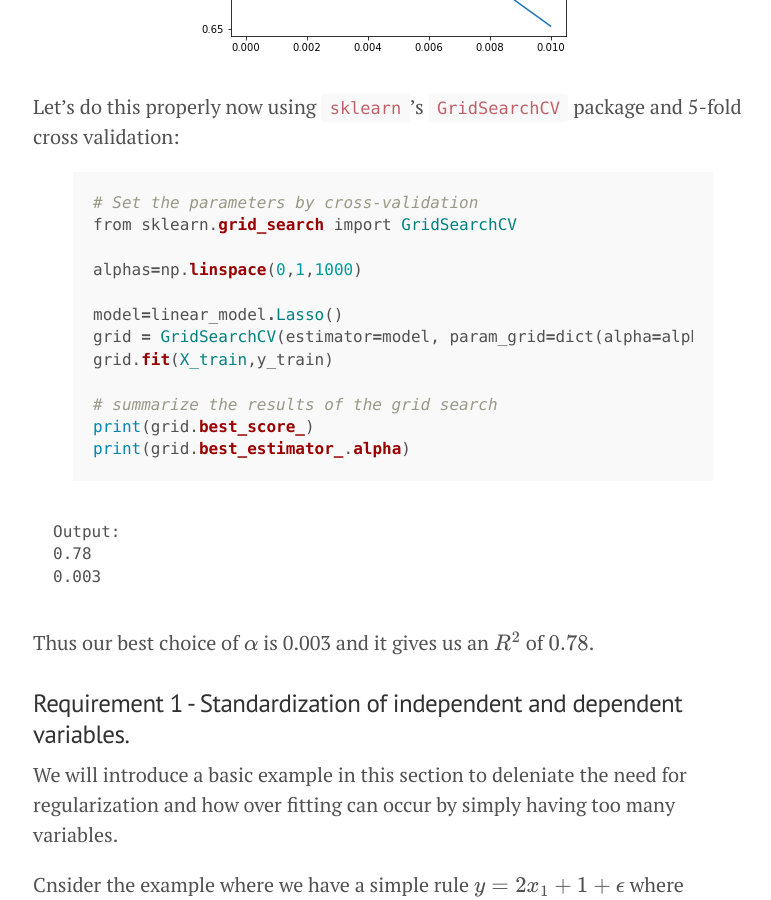
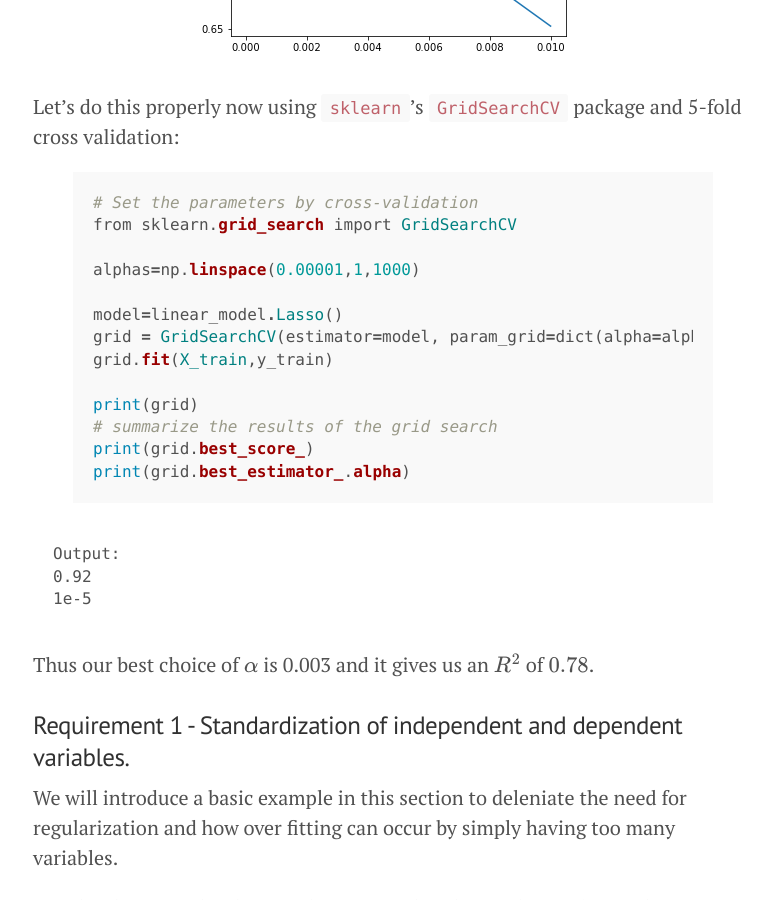
Before and after one commit to doriang102/doriang102.github.io, a Jekyll site: the page built from _posts/2017-10-13-model-selection,-regularization,-and-evaluation.md, in a window 1280 px wide and 900 px high, scrolled down 6285 px. Shown: the whole window, without its empty margins (247-1018 px from the left). Built offline with Jekyll 4.4.1, drawn with Linux system fonts in a browser that asks for light colours; our own code applies the rules of GitHub Pages for plain Markdown files; formulas are drawn with MathJax 3.

Commit message:
Update 2017-10-13-model-selection,-regularization,-and-evaluation.md

````diff
--- a/_posts/2017-10-13-model-selection,-regularization,-and-evaluation.md
+++ b/_posts/2017-10-13-model-selection,-regularization,-and-evaluation.md
@@ -128,12 +128,13 @@ plt.plot(scores)
 # Set the parameters by cross-validation
 from sklearn.grid_search import GridSearchCV
 
-alphas=np.linspace(0,1,1000)
+alphas=np.linspace(0.00001,1,1000)
 
 model=linear_model.Lasso()
 grid = GridSearchCV(estimator=model, param_grid=dict(alpha=alphas),cv=5)
 grid.fit(X_train,y_train)
 
+print(grid)
 # summarize the results of the grid search
 print(grid.best_score_)
 print(grid.best_estimator_.alpha)
@@ -141,8 +142,8 @@ print(grid.best_estimator_.alpha)
 
 ```
 Output:
-0.78
-0.003
+0.92
+1e-5
 ```
 
 Thus our best choice of $$\alpha$$ is 0.003 and it gives us an $$R^2$$ of $$0.78$$.
````
